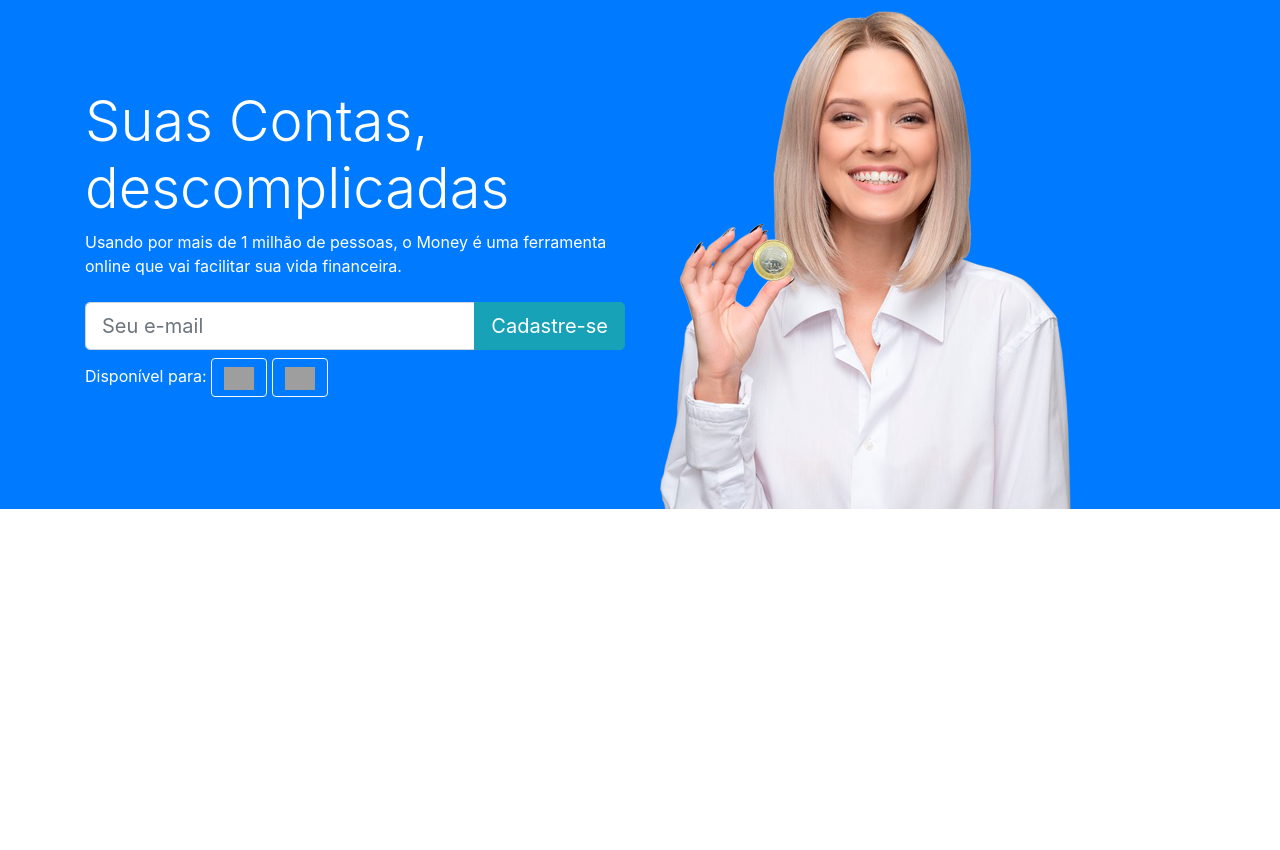
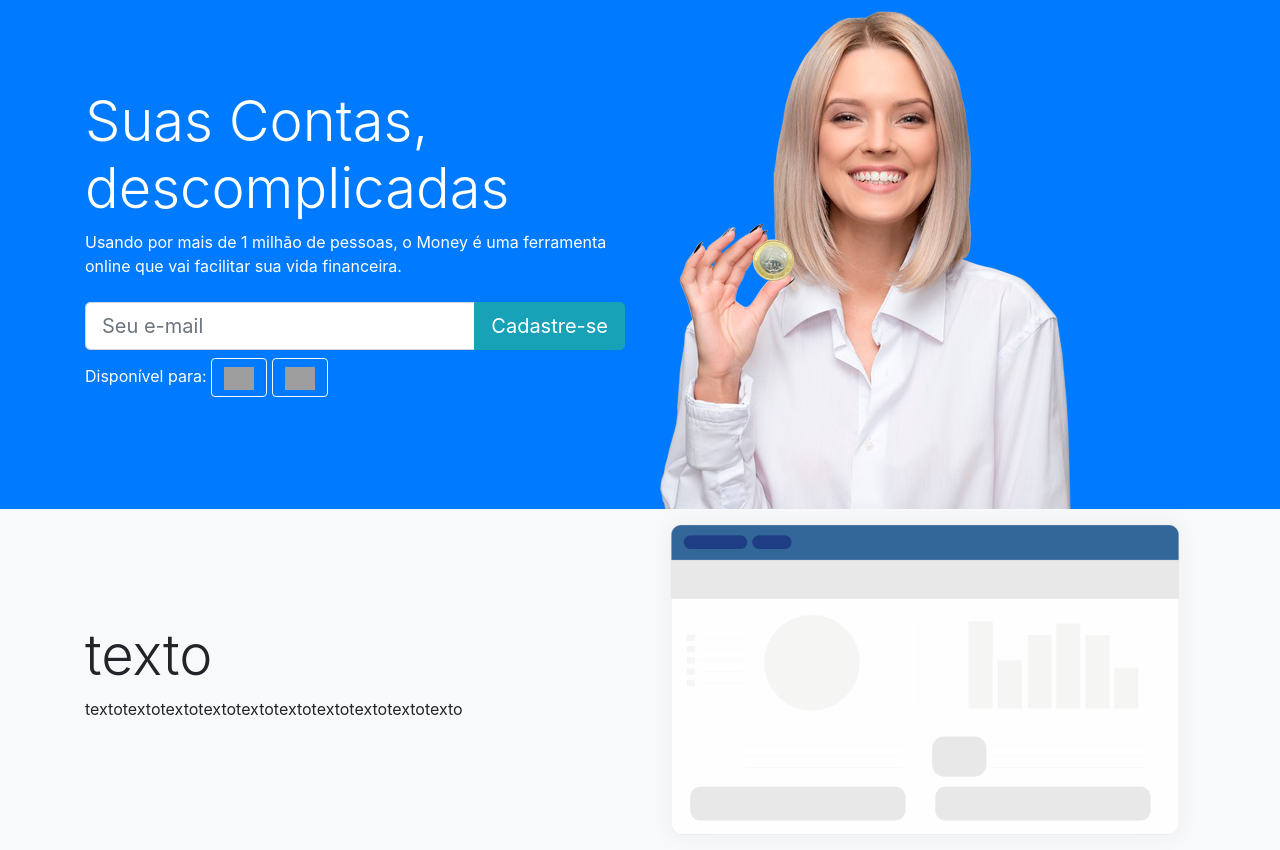
Before and after one commit to WiltonEndril/Site-Money, a plain HTML site: page index.html in a window 1280 px wide. Shown: the part 71-921 px from the top of the page. Before the commit the page ends 800 px from the top, so only its background shows below. Drawn offline with nearby package versions, Linux system fonts and the light colour scheme; grey boxes are pictures that could not be loaded.

Commit message:
Criação da segunda section

```diff
--- a/css/estilo.css
+++ b/css/estilo.css
@@ -1,4 +1,3 @@
 #home {
-	background: #ffc107;
 	color: white;
 }
--- a/index.html
+++ b/index.html
@@ -57,7 +57,6 @@
                 Usando por mais de 1 milhão de pessoas, o Money é uma ferramenta online
                 que vai facilitar sua vida financeira.
               </p>
-
               <form class="mt-4">
                 <div class="input-group input-group-lg">
                   <input type="text" placeholder="Seu e-mail" class="form-control">
@@ -84,13 +83,33 @@
           </div>
         </div>
       </div>
+    </section>
+
+
+
+    <section class="bg-light">
+      <div class="container">
+        <div class="row">
+          <div class="col-md-6 d-flex">
+            <div class="align-self-center">
+              <h1 class="display-4">texto</h1>
+              <p>
+                textotextotextotextotextotextotextotextotextotexto
+              </p>
+            </div>
+          </div>
+          <div class="col-md-6 d-none d-md-block">
+            <img src="img/saiba.png" class="img-fluid">
+          </div>
+        </div>
+      </div>
+
 
 
 
 
 
     </section>
-
 
 
     <!-- JavaScript (Opcional) -->
```
Also changed, not shown: 1 other file.
